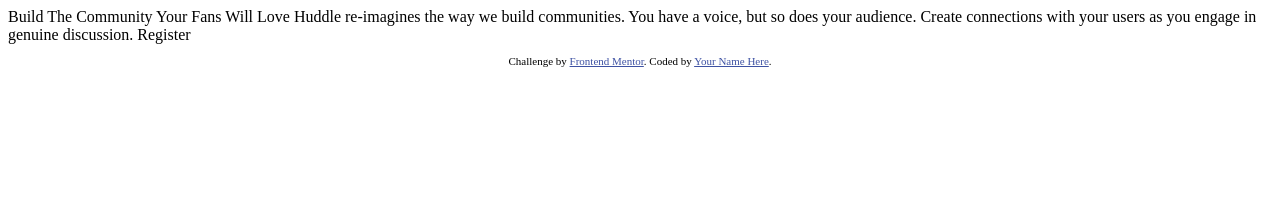
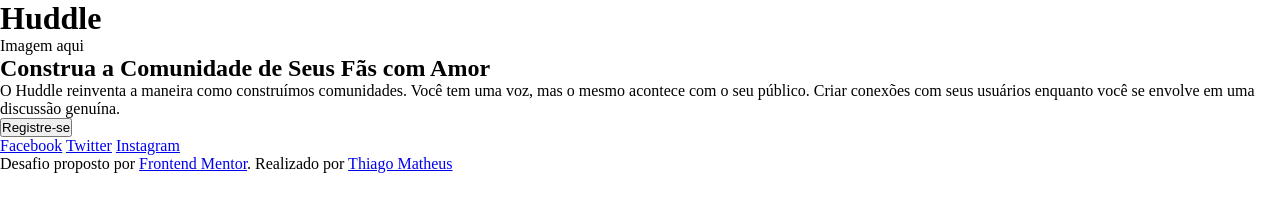
Before and after one commit to thiagoomatheus/huddle-landing-page, a plain HTML site: page index.html in a window 1280 px wide. Drawn offline with Linux system fonts and the light colour scheme.

Commit message:
0.1
HTML: corpo da página
CSS: fontes, root e reset

```diff
--- /dev/null
+++ b/estilo/style.css
@@ -0,0 +1,22 @@
+/* Importando Configurações*/
+
+@import url('https://fonts.googleapis.com/css2?family=Poppins:wght@400;600&display=swap');
+
+@import url('https://fonts.googleapis.com/css2?family=Open+Sans&display=swap');
+
+/* Definindo Root*/
+
+:root {
+    --cor1: hsl(257, 40%, 49%); /* Violet*/
+    --cor2: hsl(300, 69%, 71%);  /*Soft Magenta*/
+
+    --fonte-titulos: 'Poppins', sans-serif;
+    --fonte-padrao: 'Open Sans', sans-serif;
+}
+
+/*Reset CSS*/
+
+* {
+    margin: 0;
+    padding: 0;
+}
--- a/index.html
+++ b/index.html
@@ -1,33 +1,33 @@
 <!DOCTYPE html>
-<html lang="en">
+<html lang="pt-br">
 <head>
   <meta charset="UTF-8">
-  <meta name="viewport" content="width=device-width, initial-scale=1.0"> <!-- displays site properly based on user's device -->
-
+  <meta name="viewport" content="width=device-width, initial-scale=1.0">
+  <link rel="stylesheet" href="estilo/style.css">
   <link rel="icon" type="image/png" sizes="32x32" href="./images/favicon-32x32.png">
-
-  <title>Frontend Mentor | Huddle landing page with single introductory section</title>
-
-  <!-- Feel free to remove these styles or customise in your own stylesheet 👍 -->
-  <style>
-    .attribution { font-size: 11px; text-align: center; }
-    .attribution a { color: hsl(228, 45%, 44%); }
-  </style>
+  <title>Huddle - Uma Nova Comunidade</title>
 </head>
 <body>
-
-  Build The Community Your Fans Will Love
-
-  Huddle re-imagines the way we build communities. You have a voice, but so does your audience.
-  Create connections with your users as you engage in genuine discussion.
-
-  Register
-
-  <footer>
-    <p class="attribution">
-      Challenge by <a href="https://www.frontendmentor.io?ref=challenge" target="_blank">Frontend Mentor</a>.
-      Coded by <a href="#">Your Name Here</a>.
-    </p>
-  </footer>
+    <header>
+      <div id="logo"><h1>Huddle</h1></div>
+    </header>
+    <main>
+      <section>Imagem aqui</section>
+      <section>
+        <h2>Construa a Comunidade de Seus Fãs com Amor</h2>
+        <p>O Huddle reinventa a maneira como construímos comunidades. Você tem
+          uma voz, mas o mesmo acontece com o seu público. Criar conexões com
+          seus usuários enquanto você se envolve em uma discussão genuína.</p>
+        <a href="#">
+          <button type="button">Registre-se</button>
+        </a>
+      </section>
+    </main>
+    <footer>
+      <a href="https://www.facebook.com/">Facebook</a>
+      <a href="https://twitter.com/">Twitter</a>
+      <a href="https://www.instagram.com/">Instagram</a>
+      <p>Desafio proposto por <a href="https://www.frontendmentor.io/home">Frontend Mentor</a>. Realizado por <a href="https://github.com/thiagoomatheus">Thiago Matheus</a></p>
+    </footer>
 </body>
 </html>
```
